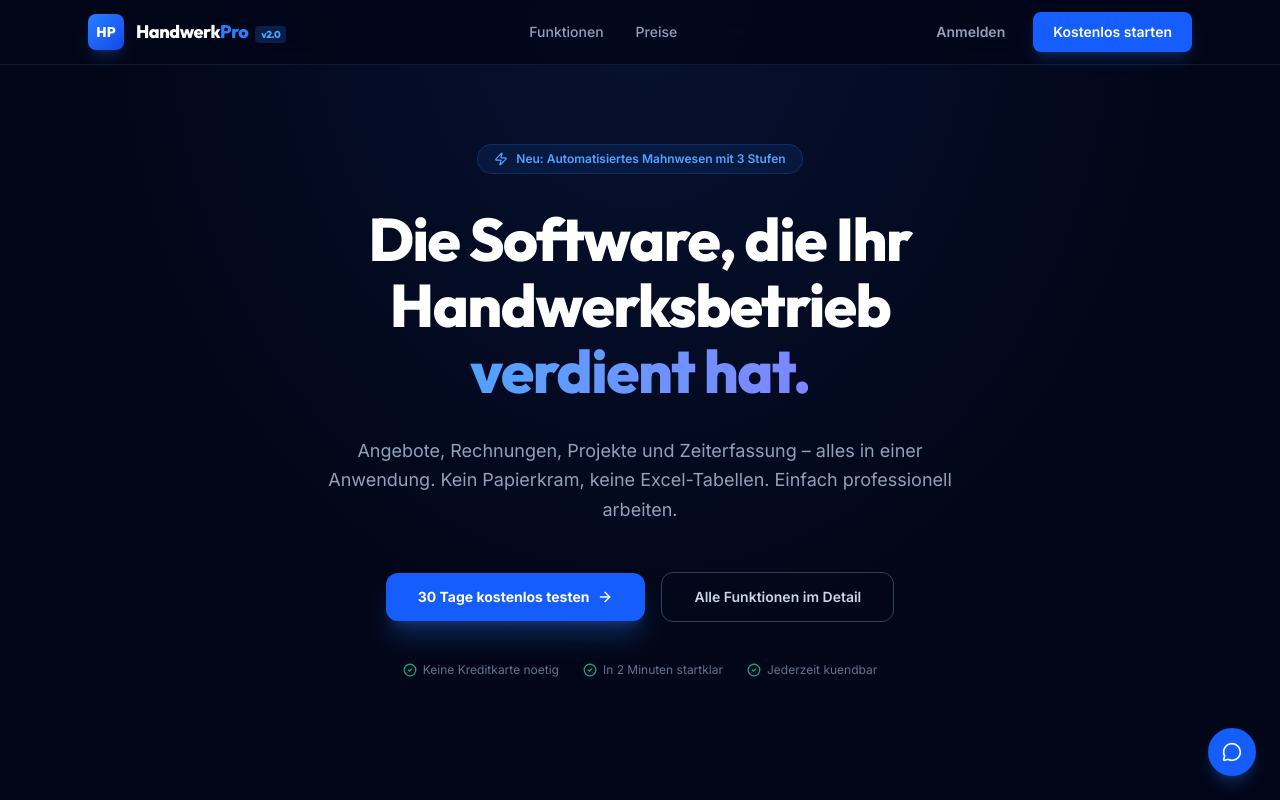
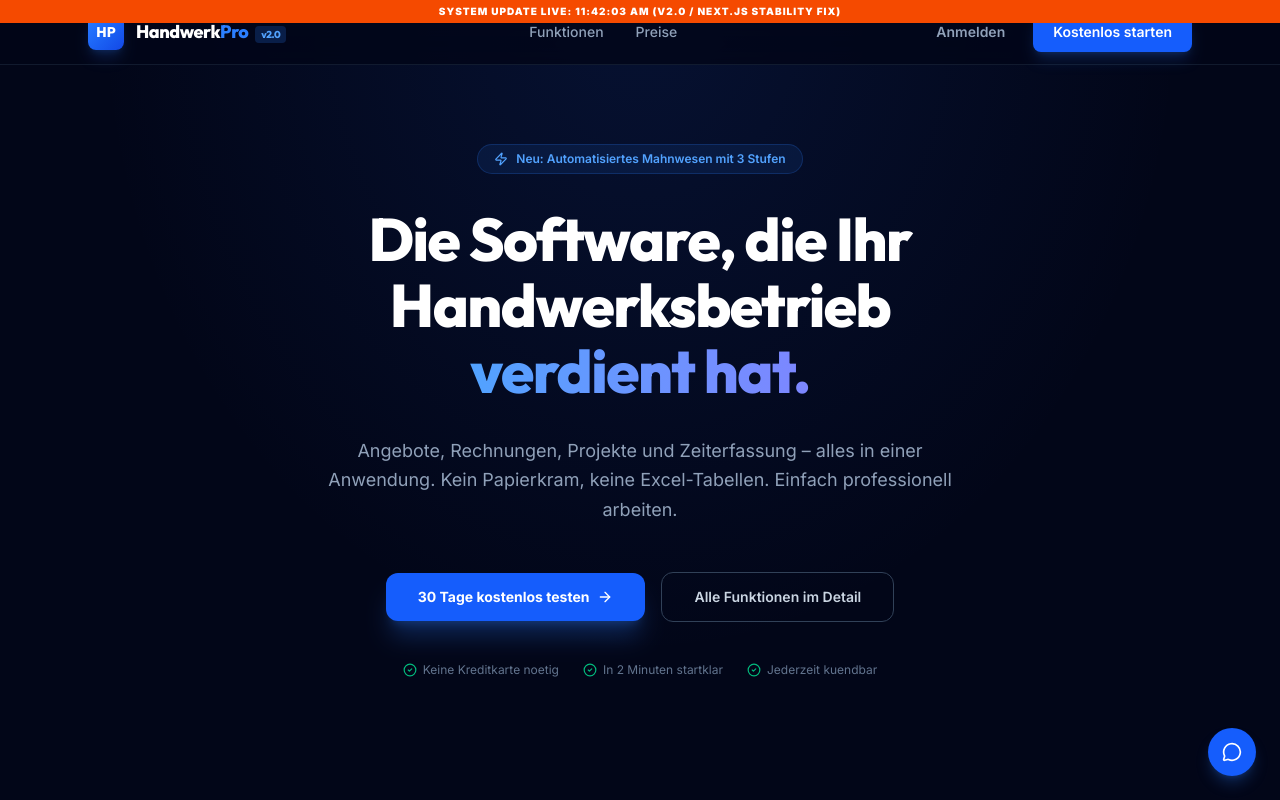
Before and after one commit to BeyKay29/handwerkpro, a Next.js app: page / in a window 1280 px wide. Shown: the top 800 px of the page. Built offline with nearby package versions, Linux system fonts and the light colour scheme.

Commit message:
Critical Fix: Downgraded to stable Next.js v15 to fix Vercel build failures. Added visible debug banner.

```diff
--- a/app/page.tsx
+++ b/app/page.tsx
@@ -116,6 +116,10 @@
 
   return (
     <div className="min-h-screen bg-slate-950 text-slate-200">
+      {/* DEBUG BANNER */}
+      <div className="fixed top-0 left-0 w-full bg-orange-600 text-white text-[10px] font-black py-1 px-4 z-[9999] text-center uppercase tracking-widest">
+        System Update Live: {new Date().toLocaleTimeString()} (v2.0 / Next.js Stability Fix)
+      </div>
       {/* Header */}
       <header className="fixed top-0 w-full z-50 border-b border-slate-800/60 bg-slate-950/80 backdrop-blur-xl">
         <div className="max-w-6xl mx-auto flex items-center justify-between px-6 h-16">
```
Also changed, not shown: package.json (+4 -4 lines).
